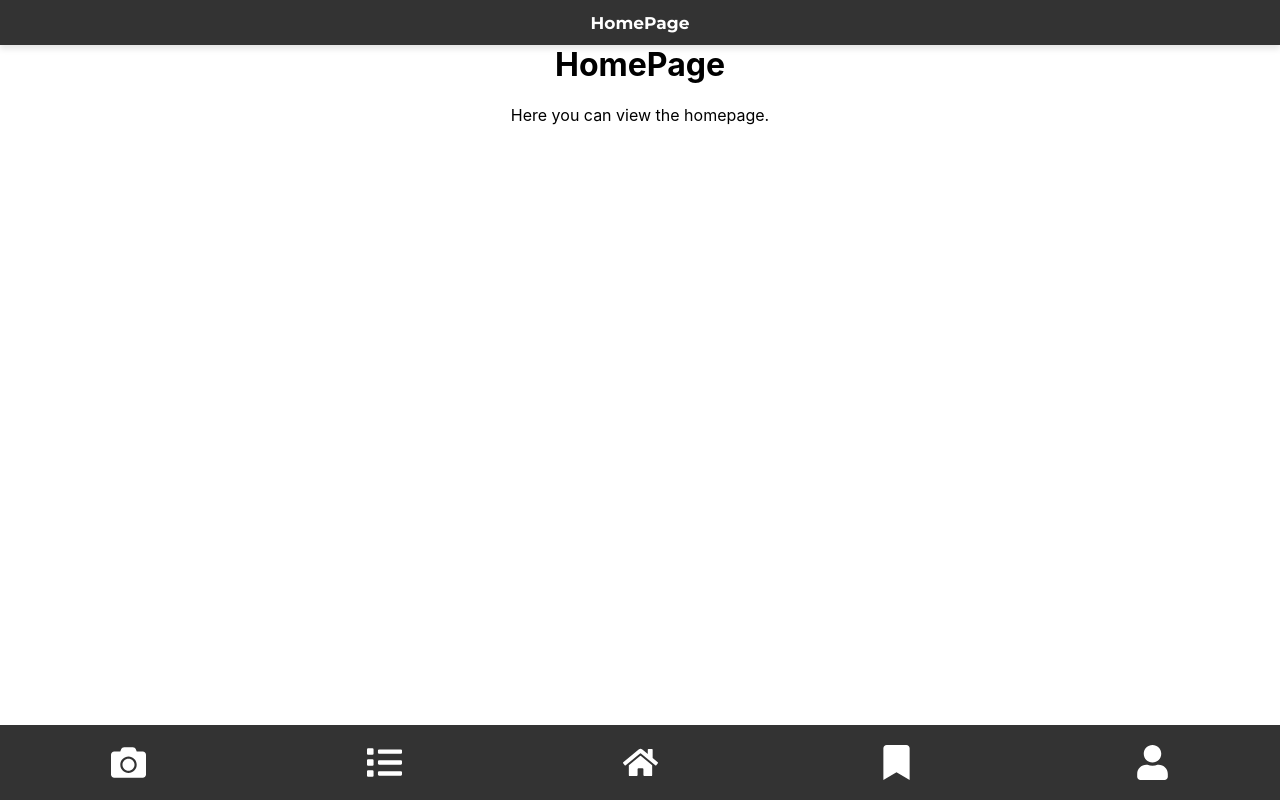
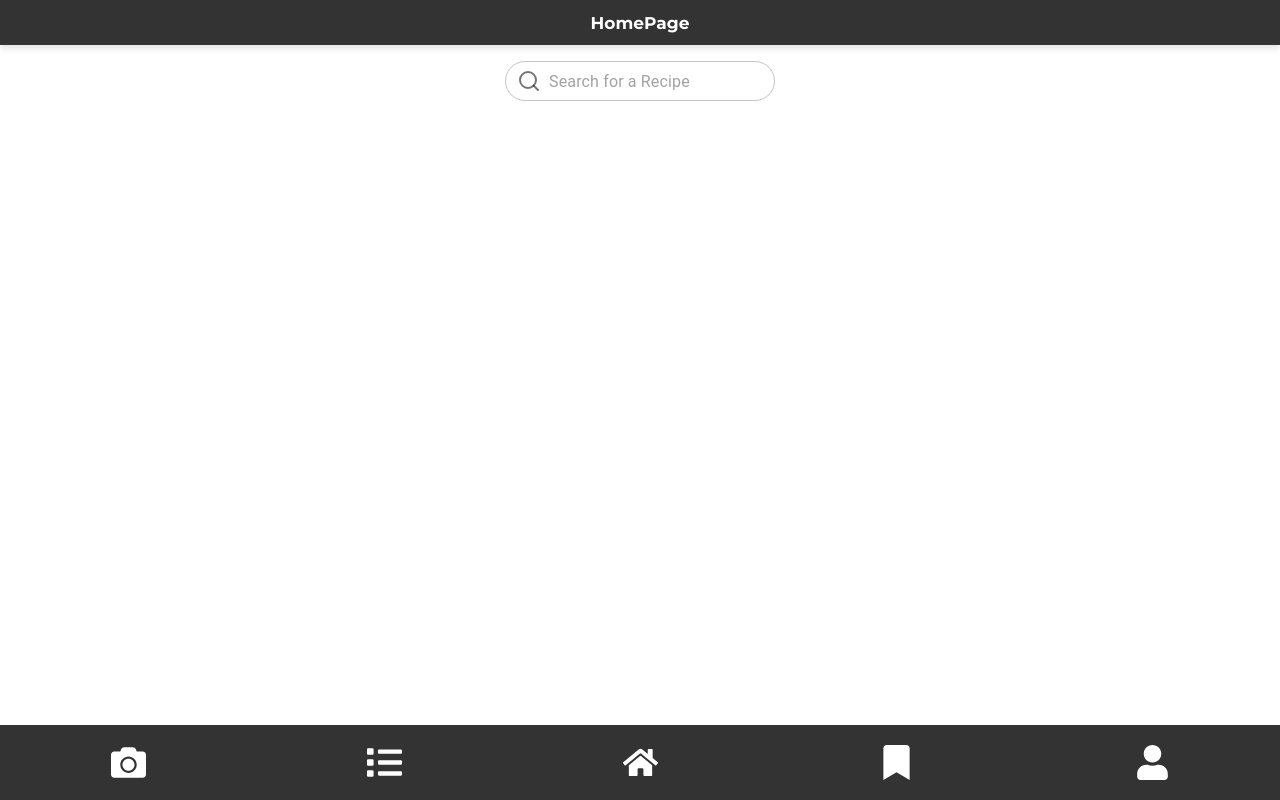
Before and after one commit to marylou7/smartchef, a React (Create React App) app: page /#/ in a window 1280 px wide. Built offline with nearby package versions, Linux system fonts and the light colour scheme.

Commit message:
added a search bar

```diff
--- a/package.json
+++ b/package.json
@@ -4,7 +4,11 @@
   "version": "0.1.0",
   "private": true,
   "dependencies": {
+    "@emotion/react": "^11.14.0",
+    "@emotion/styled": "^11.14.0",
+    "@mui/material": "^6.4.7",
     "cra-template-pwa": "2.0.0",
+    "lucide-react": "^0.477.0",
     "react": "^18.3.1",
     "react-dom": "^18.3.1",
     "react-icons": "^5.5.0",
--- a/src/components/HomePage.js
+++ b/src/components/HomePage.js
@@ -1,10 +1,53 @@
-import React from 'react';
+import React, { useState } from "react";
+import { Search, Filter, X } from "lucide-react";
+import { TextField, InputAdornment, IconButton } from "@mui/material";
+
+//test data for now
+const filters = ["Quick & Easy", "Dietary Requirements", "Another Filter"];
+const recipes = [
+  { id: 1, name: "Pasta", image: "logo192.png" },
+  { id: 2, name: "Chicken", image: "logo192.png" },
+];
 
 const HomePage = () => {
+  const [search, setSearch] = useState("");
+
   return (
-    <div>
-      <h1>HomePage</h1>
-      <p>Here you can view the homepage.</p>
+    <div className="p-4">
+      {/* search Bar */}
+      <div className="flex items-center justify-center">
+        <TextField
+          variant="outlined"
+          placeholder="Search for a Recipe"
+          value={search}
+          onChange={(e) => setSearch(e.target.value)}
+          className="bg-white rounded-full mx-4 my-2"
+          InputProps={{
+            startAdornment: (
+              <InputAdornment position="start">
+                <Search className="text-gray-500" />
+              </InputAdornment>
+            ),
+            endAdornment: search && (
+              <InputAdornment position="end">
+                <IconButton onClick={() => setSearch("")}>
+                  <X className="text-gray-500" />
+                </IconButton>
+              </InputAdornment>
+            ),
+            style: {
+              height: '40px',
+              borderRadius: '9999px',
+              padding: '0 12px'
+            },
+          }}
+          sx={{
+            width: '100%',
+            maxWidth: '270px',
+            marginTop: '16px',
+          }}
+        />
+      </div>
     </div>
   );
 };
```
Also changed, not shown: 1 other file (tests, documents, lock files or other folders).
